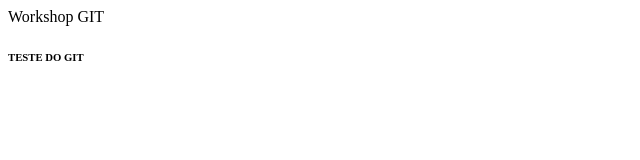
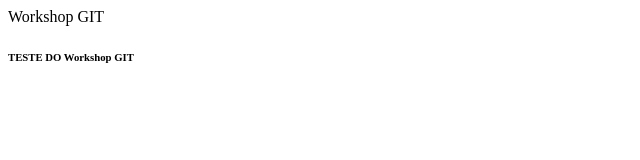
Before and after one commit to BIRDRED/WorkshopGIT, a plain HTML site: page index.html in a window 1280 px wide. Shown: the full height of the page, 0-640 px from the left. Drawn offline with Linux system fonts and the light colour scheme.

Commit message:
Modificando o Index

```diff
--- a/index.html
+++ b/index.html
@@ -1,5 +1,5 @@
 <html>
 <head> Workshop GIT </head>
 <body>
-<H6> TESTE DO GIT</H6>
+<H6> TESTE DO Workshop GIT</H6>
 </body>
```
